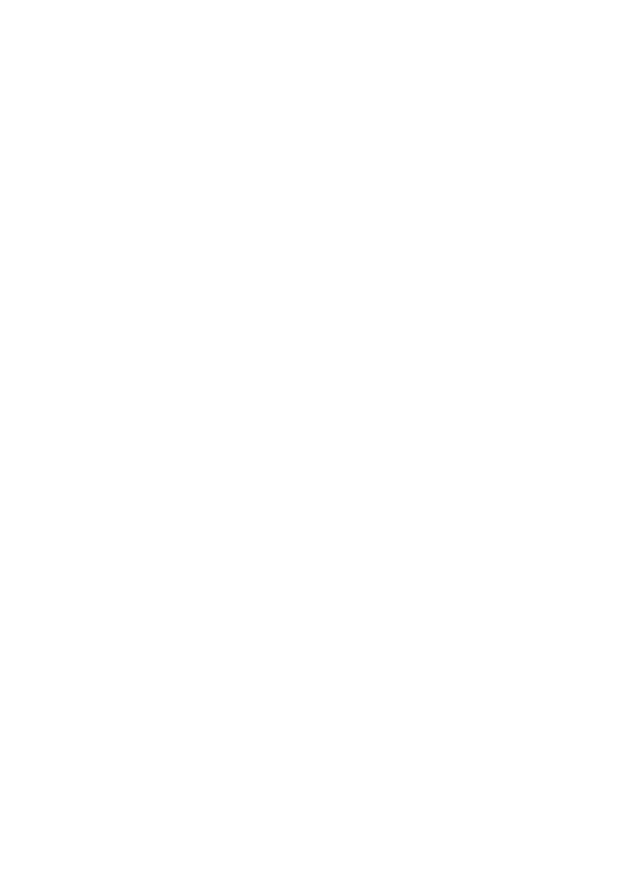
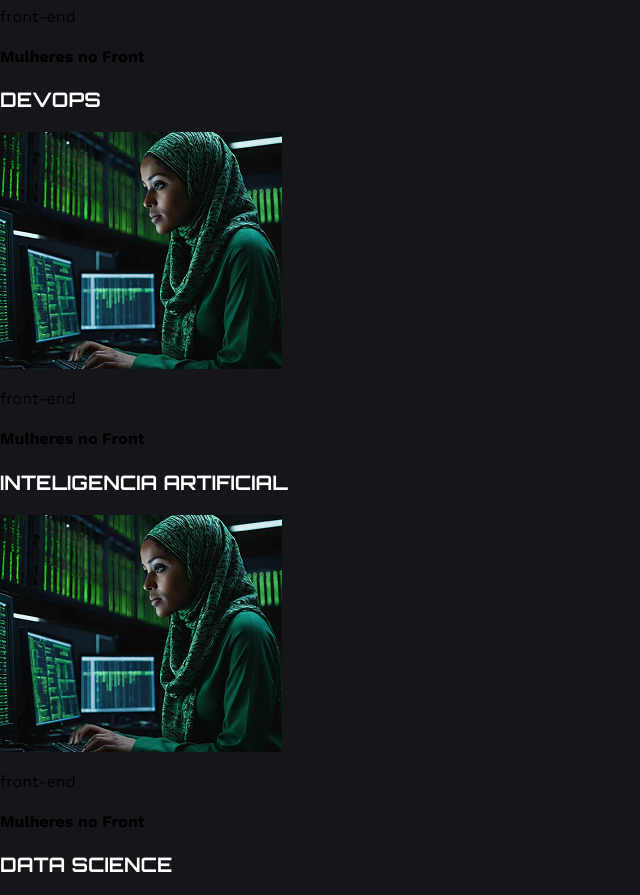
Before and after one commit to Dudsnavarro/TechBoard, a React (Vite) app: page / in a window 1280 px wide. Shown: the part 1880-2775 px from the top of the page, without its empty margins (0-640 px from the left). Before the commit the page ends 1202 px from the top, so only its background shows below. Built offline with nearby package versions, Linux system fonts and the light colour scheme.

Commit message:
Card de eventos(incompleto)

```diff
--- a/index.html
+++ b/index.html
@@ -5,9 +5,12 @@
     <link rel="icon" type="image/svg+xml" href="/favicon.svg" />
     <meta name="viewport" content="width=device-width, initial-scale=1.0" />
     <title>techboard</title>
-    <link rel="preconnect" href="https://fonts.googleapis.com">
-    <link rel="preconnect" href="https://fonts.gstatic.com" crossorigin>
-    <link href="https://fonts.googleapis.com/css2?family=Work+Sans:ital,wght@0,100..900;1,100..900&display=swap" rel="stylesheet">
+    <link rel="preconnect" href="https://fonts.googleapis.com" />
+    <link rel="preconnect" href="https://fonts.gstatic.com" crossorigin />
+    <link
+      href="https://fonts.googleapis.com/css2?family=Orbitron:wght@400..900&family=Work+Sans:ital,wght@0,100..900;1,100..900&display=swap"
+      rel="stylesheet"
+    />
   </head>
   <body>
     <div id="root"></div>
--- a/src/App.css
+++ b/src/App.css
@@ -8,13 +8,3 @@
   display: flex;
   justify-content: center;
 }
-
-section {
-  background: linear-gradient(180deg, #17e4b9 0%, #091d24 100%);
-  display: flex;
-  justify-content: center;
-}
-
-section img {
-  max-width: 90%;
-}
--- a/src/App.jsx
+++ b/src/App.jsx
@@ -1,19 +1,62 @@
 import "./App.css";
+import { Banner } from "./components/Banner";
+import { CardEvento } from "./components/CardEventos";
 import {FormularioDeEvento} from "./components/FormularioDeEvento";
+import { Tema } from "./components/Tema";
 
 function App() {
+
+const temas = [
+  {
+    id:1,
+    nome: 'front-end'
+  },
+  {
+    id:2,
+    nome: 'back-end'
+  },
+  {
+    id:3,
+    nome: 'devops'
+  },
+  {
+    id:4,
+    nome: 'inteligencia artificial'
+  },
+  {
+    id:5,
+    nome: 'data science'
+  },
+  {
+    id:6,
+    nome: 'cloud'
+  }
+]
+
+const eventos =[
+  {
+    capa: 'src/assets/Imagem1.png',
+    tema: temas[0],
+    date: new Date(),
+    titulo: 'Mulheres no Front'
+  }
+]
+
   return (
     <main>
-
       <header>
         <img src="/Logo.png" alt="Logo do site techboard" />
       </header>
-
-      <section>
-        <img src="/banner.png" alt="" />
-      </section>
-
+      <Banner></Banner>
       <FormularioDeEvento />
+      {temas.map(function (item) {
+        return (
+          <section key={item.id}>
+            <Tema tema={item} />
+            <CardEvento evento={eventos[0]} />
+          </section>
+        )
+      })}
     </main>
   );
 }
--- /dev/null
+++ b/src/components/Banner/banner.css
@@ -0,0 +1,9 @@
+.banner {
+  background: linear-gradient(180deg, #17e4b9 0%, #091d24 100%);
+  display: flex;
+  justify-content: center;
+}
+
+.banner img {
+  max-width: 90%;
+}
--- /dev/null
+++ b/src/components/Banner/index.jsx
@@ -0,0 +1,9 @@
+import './banner.css'
+
+export function Banner() {
+  return (
+    <section className="banner">
+      <img src="/banner.png" alt="" />
+    </section>
+  );
+}
--- /dev/null
+++ b/src/components/CardEventos/index.jsx
@@ -0,0 +1,20 @@
+import './card-evento.css'
+
+export function CardEvento ({evento}) {
+    return (
+        <div className='card-evento'>
+            <img src={evento.capa} alt={evento.titulo} />
+            <div className='corpo'>
+                <p className="tag">
+                    {evento.tema.nome}
+                </p>
+                <p>
+                    {evento.data}
+                </p>
+                <h4 className='titulo'>
+                    {evento.titulo}
+                </h4>
+            </div>
+        </div>
+    )
+}
--- /dev/null
+++ b/src/components/Tema/index.jsx
@@ -0,0 +1,8 @@
+import './tema.css'
+
+export function Tema ({tema}) {
+
+    return (
+        <h3 className='titulo-tema'>{tema.nome}</h3>
+    )
+}
--- /dev/null
+++ b/src/components/Tema/tema.css
@@ -0,0 +1,8 @@
+.titulo-tema{
+    color: #ffffff;
+    font-family: "Orbitron", sans-serif;
+    font-size: 20px;
+    line-height: 125%;
+    letter-spacing: 10%;
+    text-transform: uppercase;
+}
--- a/src/index.css
+++ b/src/index.css
@@ -1,3 +1,7 @@
 * {
   font-family: "Work Sans", sans-serif;
 }
+
+body {
+  background-color: #16151A;
+}
```
Also changed, not shown: src/assets/Imagem1.png (added), src/components/CardEventos/card-evento.css (added).
